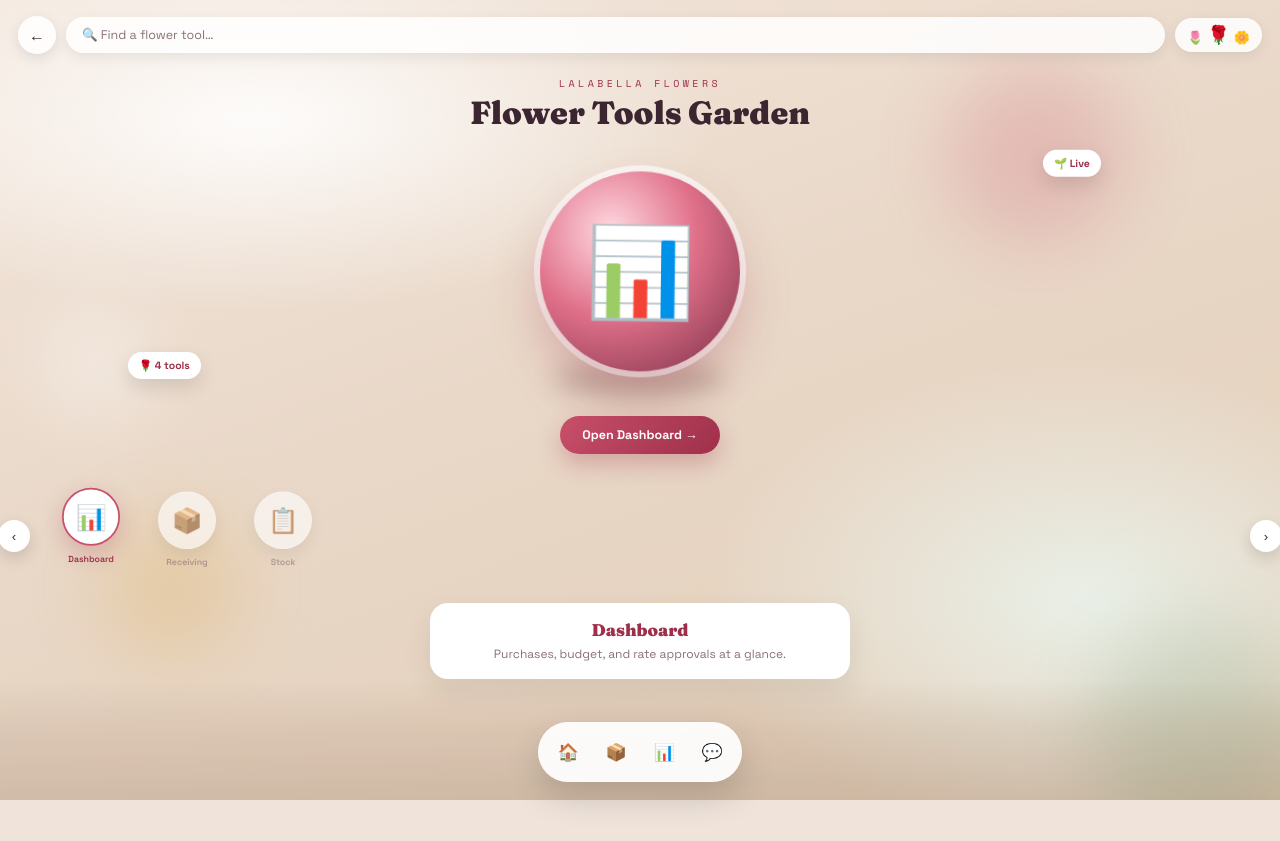
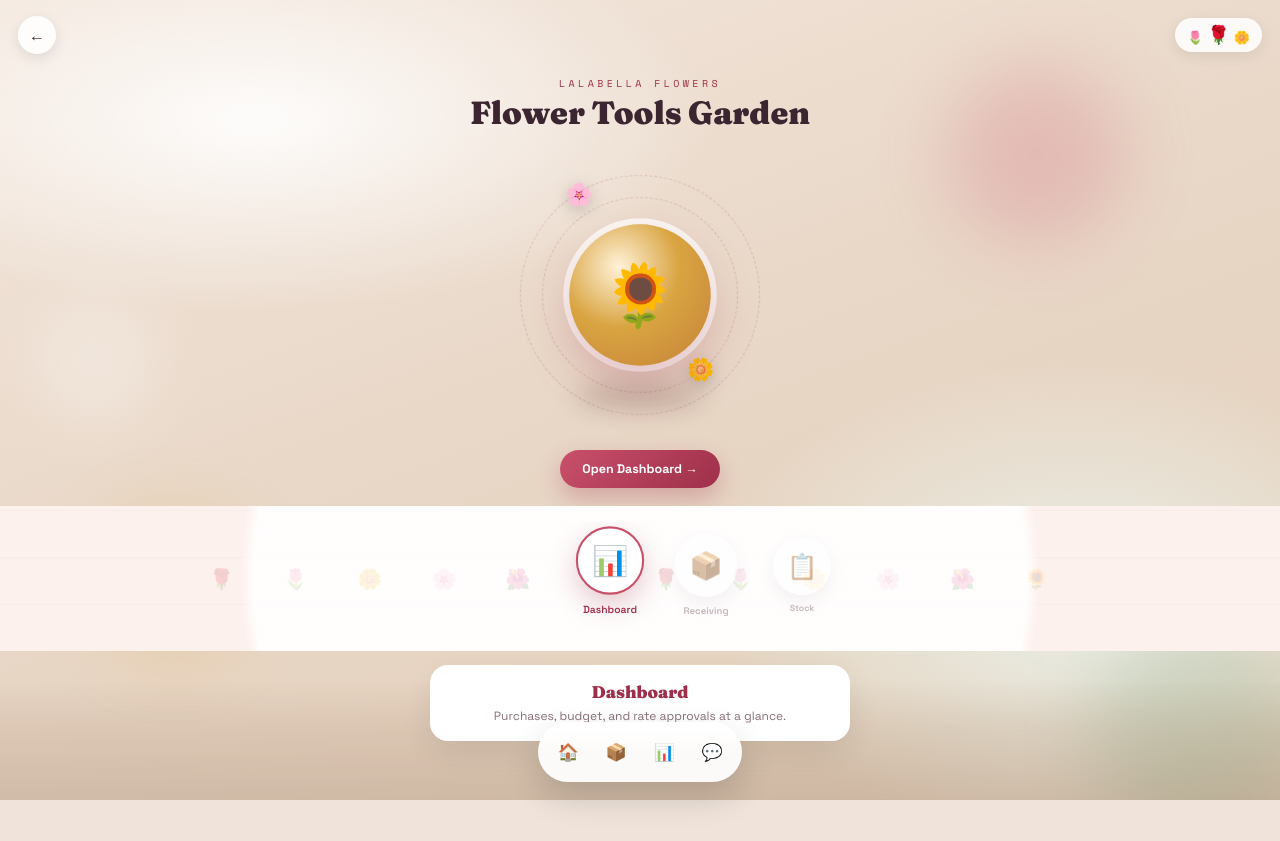
Before and after one commit to akirosen21/lalabella-calculator, a plain HTML site: page flower-tools.html in a window 1280 px wide. Before the commit the page ends 800 px from the top, so only its background shows below. Drawn offline with nearby package versions, Linux system fonts and the light colour scheme.

Commit message:
Add files via upload

```diff
--- a/flower-tools.html
+++ b/flower-tools.html
@@ -51,11 +51,7 @@
     text-decoration:none; color:var(--ink); font-size:16px; box-shadow:0 4px 14px rgba(0,0,0,0.1);
     flex-shrink:0;
   }
-  .search-pill{
-    flex:1; display:flex; align-items:center; gap:8px; background:rgba(255,255,255,0.85);
-    backdrop-filter:blur(6px); border-radius:24px; padding:10px 16px; color:var(--ink-dim);
-    font-size:12.5px; box-shadow:0 4px 14px rgba(0,0,0,0.08);
-  }
+  .topbar-spacer{ flex:1; }
 
   /* ---------- Flower music bar (top) — replaces a plain music button
      with a small equalizer-style row of 3 flowers ---------- */
@@ -101,47 +97,68 @@
   }
 
   /* ---------- Hero floating flower ---------- */
-  .hero-wrap{ position:relative; height:220px; display:flex; align-items:center; justify-content:center; }
+  /* ---------- Atomic orbit hero ---------- */
+  .hero-wrap{ position:relative; height:230px; display:flex; align-items:center; justify-content:center; }
+  .orbit-system{ position:relative; width:200px; height:200px; display:flex; align-items:center; justify-content:center; }
   .hero-shadow{
-    position:absolute; width:170px; height:34px; border-radius:50%; background:rgba(60,30,20,0.22);
-    filter:blur(12px); bottom:14px;
+    position:absolute; width:130px; height:26px; border-radius:50%; background:rgba(60,30,20,0.2);
+    filter:blur(12px); bottom:6px;
   }
   .hero-flower{
-    width:168px; height:168px; border-radius:50%; position:relative;
-    box-shadow:0 26px 50px rgba(158,47,74,0.28), 0 0 0 6px rgba(255,255,255,0.7);
-    display:flex; align-items:center; justify-content:center; font-size:74px;
-    animation:heroFloat 4s ease-in-out infinite;
-    cursor:pointer; transition:transform .3s ease;
+    width:120px; height:120px; border-radius:50%; position:relative; z-index:2;
+    background:radial-gradient(circle at 35% 30%, #fff2d8, var(--gold) 45%, #c8873a 90%);
+    box-shadow:0 22px 44px rgba(158,47,74,0.26), 0 0 0 6px rgba(255,255,255,0.75);
+    display:flex; align-items:center; justify-content:center; font-size:52px;
+    animation:heroPulse 3s ease-in-out infinite;
   }
-  .hero-flower:active{ transform:scale(0.96); }
-  @keyframes heroFloat{ 0%,100%{ transform:translateY(0) rotate(-1deg); } 50%{ transform:translateY(-10px) rotate(1deg); } }
+  @keyframes heroPulse{ 0%,100%{ transform:scale(1); } 50%{ transform:scale(1.04); } }
 
-  .float-badge{
-    position:absolute; background:#fff; border-radius:14px; padding:7px 11px;
-    font-size:10.5px; font-weight:700; color:var(--rose-deep); box-shadow:0 8px 20px rgba(0,0,0,0.12);
-    display:flex; align-items:center; gap:5px;
+  .orbit-ring{
+    position:absolute; inset:0; border:1px dashed rgba(158,47,74,0.22); border-radius:50%;
+    animation:orbitSpin linear infinite;
   }
-  .float-badge.fb1{ top:6px; right:14%; animation:badgeFloat 3.4s ease-in-out infinite; }
-  .float-badge.fb2{ bottom:26px; left:10%; animation:badgeFloat 3.4s ease-in-out infinite 1s; }
-  @keyframes badgeFloat{ 0%,100%{ transform:translateY(0); } 50%{ transform:translateY(-7px); } }
+  .orbit-ring.ring1{ animation-duration:6s; }
+  .orbit-ring.ring2{ inset:22px; animation-duration:9s; animation-direction:reverse; }
+  @keyframes orbitSpin{ from{ transform:rotate(0deg); } to{ transform:rotate(360deg); } }
+  .orbit-flower{
+    position:absolute; top:-13px; left:50%; transform:translateX(-50%);
+    font-size:22px; filter:drop-shadow(0 4px 8px rgba(0,0,0,0.18));
+    animation:orbitSpinReverse linear infinite;
+  }
+  .ring1 .orbit-flower{ animation-duration:6s; }
+  .ring2 .orbit-flower{ animation-duration:9s; animation-direction:reverse; }
+  @keyframes orbitSpinReverse{ from{ transform:translateX(-50%) rotate(0deg); } to{ transform:translateX(-50%) rotate(-360deg); } }
 
-  .hero-actions{ text-align:center; margin-top:6px; }
+  .hero-actions{ text-align:center; margin-top:10px; }
   .hero-enter-btn{
     display:inline-flex; align-items:center; gap:7px; background:linear-gradient(135deg, var(--rose), var(--rose-deep));
     color:#fff; border:none; padding:11px 22px; border-radius:24px; font-weight:700; font-size:12.5px;
     cursor:pointer; box-shadow:0 10px 24px rgba(158,47,74,0.3); text-decoration:none;
   }
 
-  /* ---------- Carousel ---------- */
-  .carousel-wrap{ position:relative; margin-top:22px; padding:0 6px; }
+  /* ---------- Carousel: swipe-only, flower wallpaper backdrop ---------- */
+  .carousel-wrap{
+    position:relative; margin-top:18px; padding:16px 6px;
+    background-image:
+      radial-gradient(circle, rgba(255,255,255,0.86) 60%, transparent 62%),
+      repeating-linear-gradient(0deg, transparent 0 46px, rgba(0,0,0,0.02) 46px 47px);
+    background-color:#fdf1ee;
+  }
+  .carousel-wrap::before{
+    content:'🌹 🌷 🌼 🌸 🌺 🌻 🌹 🌷 🌼 🌸 🌺 🌻';
+    position:absolute; inset:0; display:flex; flex-wrap:wrap; align-content:space-around;
+    justify-content:space-around; font-size:20px; opacity:0.14; letter-spacing:22px;
+    pointer-events:none; z-index:0; overflow:hidden;
+  }
   .carousel{
+    position:relative; z-index:1;
     display:flex; gap:14px; overflow-x:auto; scroll-snap-type:x mandatory;
-    padding:10px 44px 16px; -webkit-overflow-scrolling:touch; scrollbar-width:none;
+    padding:10px 44vw 16px; -webkit-overflow-scrolling:touch; scrollbar-width:none;
   }
   .carousel::-webkit-scrollbar{ display:none; }
   .carousel-item{
     flex:0 0 auto; width:82px; text-align:center; scroll-snap-align:center;
-    cursor:pointer; opacity:0.62; transition:opacity .25s ease, transform .25s ease;
+    cursor:grab; opacity:0.5; transition:opacity .25s ease, transform .25s ease;
   }
   .carousel-item.active{ opacity:1; transform:translateY(-4px); }
   .carousel-circle{
@@ -153,16 +170,6 @@
   .carousel-item.active .carousel-circle{ border-color:var(--rose); box-shadow:0 10px 26px rgba(158,47,74,0.25); }
   .carousel-label{ font-size:10px; font-weight:600; color:var(--ink-dim); line-height:1.3; }
   .carousel-item.active .carousel-label{ color:var(--rose-deep); }
-  .carousel-item.soon .carousel-circle{ opacity:0.5; }
-  .carousel-item.soon .carousel-label{ font-style:italic; }
-
-  .nav-arrow{
-    position:absolute; top:44px; width:32px; height:32px; border-radius:50%;
-    background:#fff; box-shadow:0 6px 16px rgba(0,0,0,0.14); border:none;
-    display:flex; align-items:center; justify-content:center; cursor:pointer; z-index:3; color:var(--ink);
-  }
-  .nav-arrow.left{ left:-2px; }
-  .nav-arrow.right{ right:-2px; }
 
   .desc-card{
     position:relative; z-index:2; max-width:420px; margin:14px auto 0; background:#fff;
@@ -188,8 +195,9 @@
   .page-body{ padding-bottom:100px; }
 
   @media (min-width:640px){
-    .hero-wrap{ height:260px; }
-    .hero-flower{ width:200px; height:200px; font-size:88px; }
+    .hero-wrap{ height:290px; }
+    .orbit-system{ width:240px; height:240px; }
+    .hero-flower{ width:140px; height:140px; font-size:60px; }
   }
 </style>
 </head>
@@ -205,7 +213,7 @@
 <div class="page-body">
   <div class="topbar">
     <a class="back-circle" href="index.html">←</a>
-    <div class="search-pill">🔍 Find a flower tool…</div>
+    <div class="topbar-spacer"></div>
     <div class="music-bar" id="musicBar" title="Music">
       <span class="mb-flower side1">🌷</span>
       <span class="mb-flower big">🌹</span>
@@ -228,20 +236,25 @@
     <div class="stage-title">Flower Tools Garden</div>
 
     <div class="hero-wrap">
-      <div class="float-badge fb1" id="statusBadge">🌱 Live</div>
-      <div class="float-badge fb2">🌹 4 tools</div>
-      <div class="hero-shadow"></div>
-      <div class="hero-flower" id="heroFlower" style="background:radial-gradient(circle at 35% 30%, #ffd9e0, #e0708a 45%, #8c3a52 90%);">📊</div>
+      <div class="orbit-system">
+        <div class="orbit-ring ring1">
+          <div class="orbit-flower">🌸</div>
+        </div>
+        <div class="orbit-ring ring2">
+          <div class="orbit-flower">🌼</div>
+        </div>
+        <div class="hero-shadow"></div>
+        <div class="hero-flower" id="heroFlower">🌻</div>
+      </div>
     </div>
 
     <div class="hero-actions">
-      <a class="hero-enter-btn" id="enterBtn" href="flower-dashboard.html">Open Dashboard →</a>
+      <a class="hero-enter-btn" id="enterBtn" href="flower-tools.html" style="visibility:hidden;">Swipe to choose a tool ↓</a>
     </div>
 
     <div class="carousel-wrap">
-      <button class="nav-arrow left" id="navLeft">‹</button>
       <div class="carousel" id="carousel">
-        <div class="carousel-item active" data-icon="📊" data-color="#e0708a,#8c3a52" data-title="Dashboard" data-desc="Purchases, budget, and rate approvals at a glance." data-href="flower-dashboard.html">
+        <div class="carousel-item" data-icon="📊" data-color="#e0708a,#8c3a52" data-title="Dashboard" data-desc="Purchases, budget, and rate approvals at a glance." data-href="flower-dashboard.html">
           <div class="carousel-circle">📊</div>
           <div class="carousel-label">Dashboard</div>
         </div>
@@ -254,10 +267,9 @@
           <div class="carousel-label">Stock</div>
         </div>
       </div>
-      <button class="nav-arrow right" id="navRight">›</button>
     </div>
 
-    <div class="desc-card">
+    <div class="desc-card" id="descCard" style="visibility:hidden;">
       <h3 id="descTitle">Dashboard</h3>
       <p id="descText">Purchases, budget, and rate approvals at a glance.</p>
     </div>
@@ -378,62 +390,49 @@
   }
 
   const items = Array.from(document.querySelectorAll('.carousel-item'));
-  const heroFlower = document.getElementById('heroFlower');
   const enterBtn = document.getElementById('enterBtn');
+  const descCard = document.getElementById('descCard');
   const descTitle = document.getElementById('descTitle');
   const descText = document.getElementById('descText');
   const carousel = document.getElementById('carousel');
 
-  function selectItem(item){
+  let currentActive = null;
+
+  function selectItem(item, playSound){
+    if(item === currentActive) return;
+    currentActive = item;
     items.forEach(i => i.classList.remove('active'));
     item.classList.add('active');
-    const icon = item.dataset.icon;
-    const color = item.dataset.color.split(',');
-    heroFlower.textContent = icon;
-    heroFlower.style.background = `radial-gradient(circle at 35% 30%, #fff2d8, ${color[0]} 45%, ${color[1]} 90%)`;
+    if(playSound) playClickChime(587.33, 880.00);
     descTitle.textContent = item.dataset.title;
     descText.textContent = item.dataset.desc;
     enterBtn.href = item.dataset.href;
     enterBtn.textContent = 'Open ' + item.dataset.title + ' →';
+    descCard.style.visibility = 'visible';
+    enterBtn.style.visibility = 'visible';
   }
 
-  items.forEach(item => {
-    item.addEventListener('click', ()=>{
-      playClickChime(587.33, 880.00);
-      selectItem(item);
-      item.scrollIntoView({ behavior:'smooth', inline:'center', block:'nearest' });
-    });
+  enterBtn.addEventListener('click', (e)=>{
+    playClickChime(659.25, 1046.50);
   });
 
-  heroFlower.addEventListener('click', ()=>{
-    playClickChime(659.25, 1046.50);
-    const active = document.querySelector('.carousel-item.active');
-    if(active) setTimeout(()=>{ window.location.href = active.dataset.href; }, 180);
-  });
-
-  document.getElementById('navLeft').addEventListener('click', ()=>{
-    playClickChime(523.25, 659.25);
-    carousel.scrollBy({ left: -110, behavior:'smooth' });
-  });
-  document.getElementById('navRight').addEventListener('click', ()=>{
-    playClickChime(523.25, 659.25);
-    carousel.scrollBy({ left: 110, behavior:'smooth' });
-  });
-
-  /* Swipe animation: items scale up as they approach the carousel's
-     horizontal center, and settle back down as they drift away —
-     gives a tactile "pop" feel while swiping/scrolling. */
+  /* Swipe animation + live center-detection: whichever item sits
+     nearest the carousel's horizontal center becomes the active
+     selection automatically — no tap/press needed, just swipe. */
   let scrollRaf = null;
   function updateSwipeScale(){
     const rect = carousel.getBoundingClientRect();
     const centerX = rect.left + rect.width / 2;
+    let nearest = null, nearestDist = Infinity;
     items.forEach(item => {
       const r = item.getBoundingClientRect();
       const itemCenter = r.left + r.width / 2;
       const dist = Math.abs(itemCenter - centerX);
-      const scale = Math.max(0.88, 1.08 - dist / 480);
-      item.style.transform = `scale(${scale}) translateY(${item.classList.contains('active') ? -4 : 0}px)`;
+      const scale = Math.max(0.88, 1.1 - dist / 460);
+      item.style.transform = `scale(${scale}) translateY(${dist < 40 ? -4 : 0}px)`;
+      if(dist < nearestDist){ nearestDist = dist; nearest = item; }
     });
+    if(nearest && nearestDist < 60) selectItem(nearest, true);
     scrollRaf = null;
   }
   carousel.addEventListener('scroll', ()=>{
@@ -441,6 +440,38 @@
     scrollRaf = requestAnimationFrame(updateSwipeScale);
   }, { passive: true });
   updateSwipeScale();
+
+  /* Continuous gentle auto-scroll when idle — always drifting, always
+     re-settling on whichever item lands at center. Pauses the moment
+     the person touches/swipes, resumes shortly after they let go. */
+  let autoDirection = 1;
+  let autoPaused = false;
+  let resumeTimer = null;
+
+  function autoTick(){
+    if(!autoPaused){
+      const maxScroll = carousel.scrollWidth - carousel.clientWidth;
+      if(carousel.scrollLeft >= maxScroll - 2) autoDirection = -1;
+      if(carousel.scrollLeft <= 2) autoDirection = 1;
+      carousel.scrollLeft += autoDirection * 0.6;
+    }
+    requestAnimationFrame(autoTick);
+  }
+  requestAnimationFrame(autoTick);
+
+  function pauseAuto(){
+    autoPaused = true;
+    if(resumeTimer) clearTimeout(resumeTimer);
+  }
+  function scheduleResume(){
+    if(resumeTimer) clearTimeout(resumeTimer);
+    resumeTimer = setTimeout(()=>{ autoPaused = false; }, 2200);
+  }
+  carousel.addEventListener('pointerdown', pauseAuto);
+  carousel.addEventListener('pointerup', scheduleResume);
+  carousel.addEventListener('pointercancel', scheduleResume);
+  carousel.addEventListener('touchstart', pauseAuto, { passive:true });
+  carousel.addEventListener('touchend', scheduleResume, { passive:true });
 </script>
 </body>
 </html>
```
